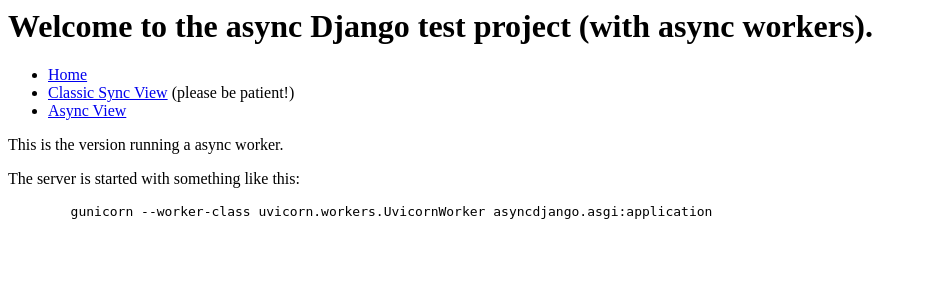
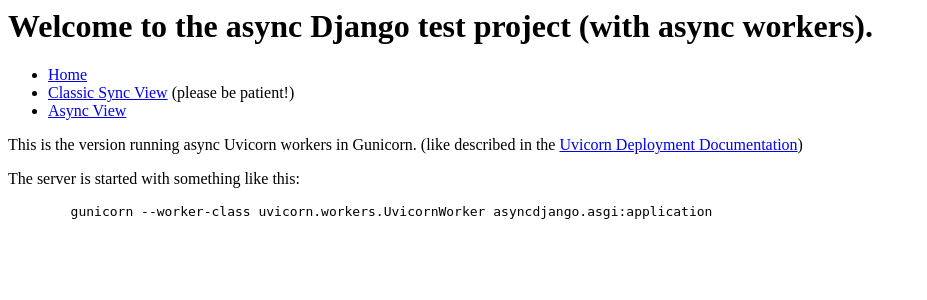
Before and after one commit to antonpirker/asyncdjango, a Django app: page / in a window 1280 px wide. Shown: the top 300 px of the page, without its empty margins (0-927 px from the left). Run offline with Django 3.2, Linux system fonts and the light colour scheme; some libraries are stand-ins or nearby versions.

Commit message:
Added description text

```diff
--- a/app/templates/index.html
+++ b/app/templates/index.html
@@ -15,7 +15,7 @@
 
     {% block main %}
     <p>
-        This is the version running a async worker.
+        This is the version running async Uvicorn workers in Gunicorn. (like described in the <a href="https://www.uvicorn.org/deployment/" target="_blank">Uvicorn Deployment Documentation</a>)
     </p>
     <p>
         The server is started with something like this:
```
